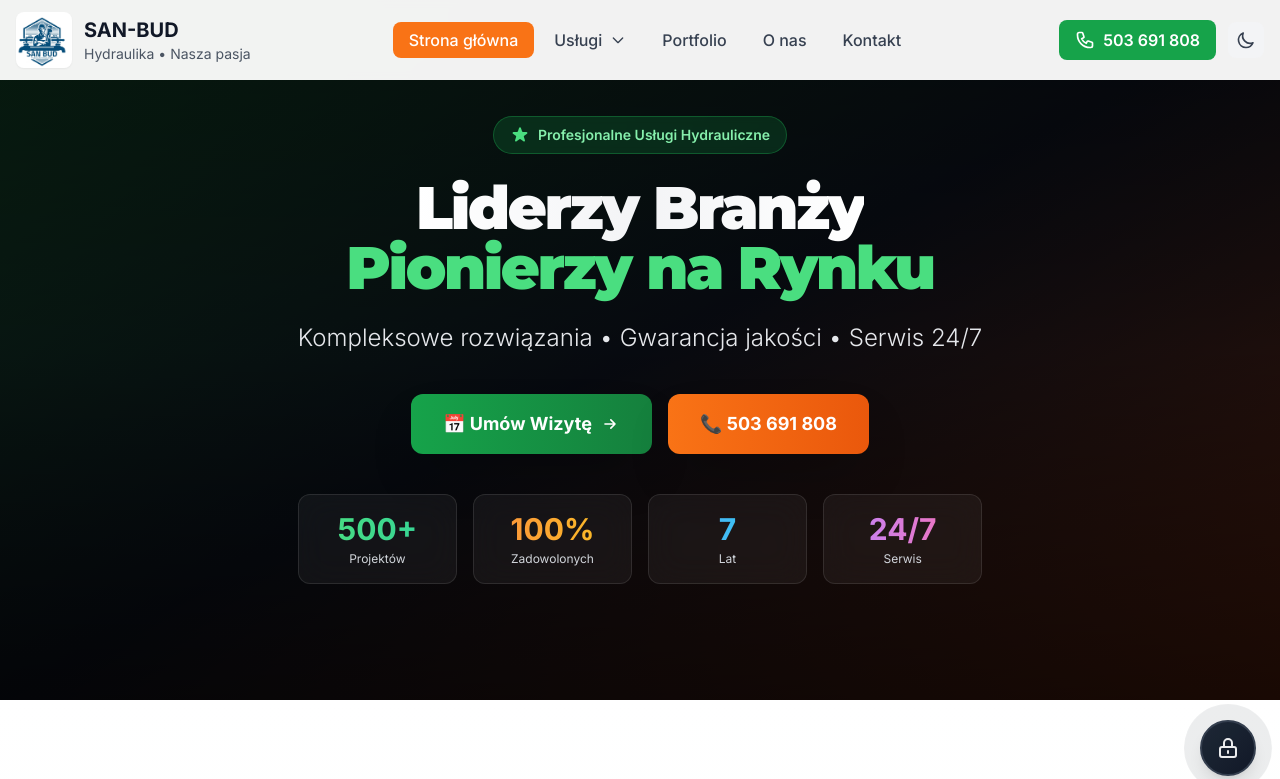
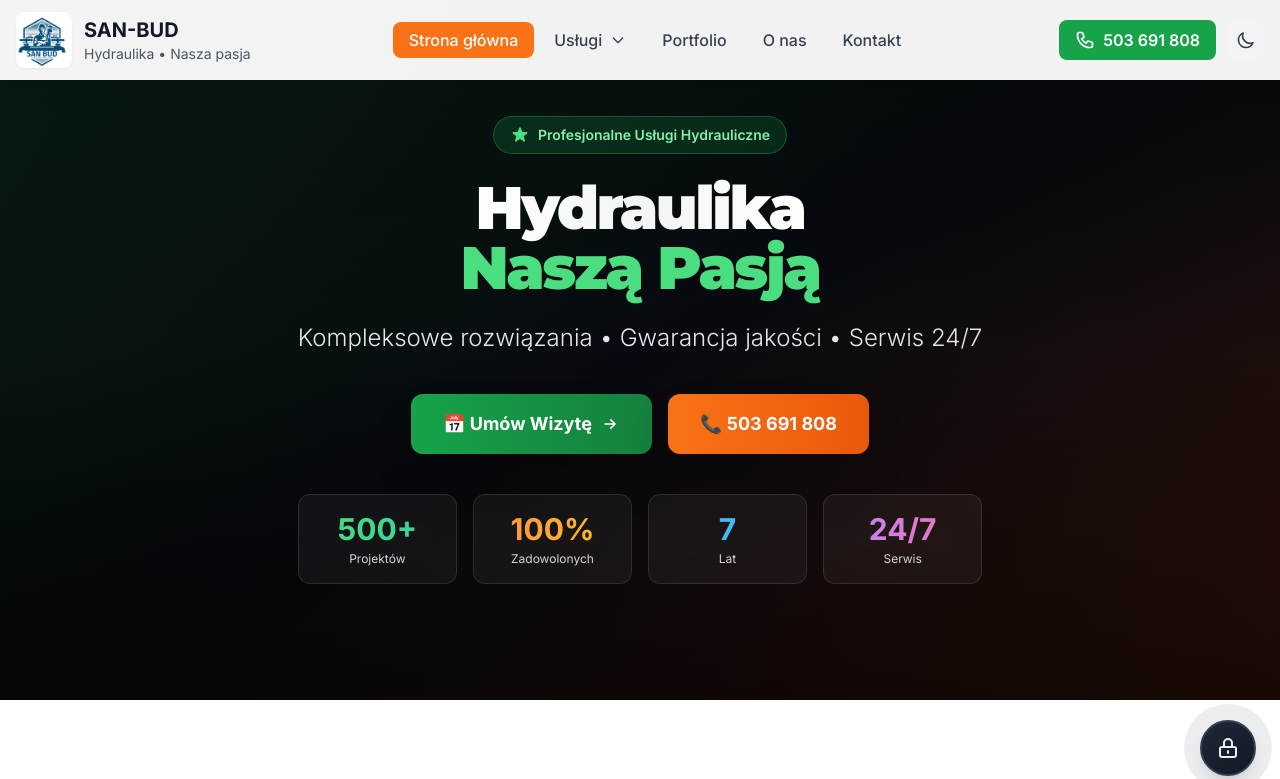
Before and after one commit to kozuchowskihubert/azure-san-bud, a Next.js app in the folder frontend/: page /en in a window 1280 px wide. Shown: the top 779 px of the page. Built offline with nearby package versions, Linux system fonts and the light colour scheme.

Commit message:
Zmień hasło na 'Hydraulika Naszą Pasją' - motto firmy SAN-BUD
Zgodne z hasłem firmowym i profilem Facebook.

```diff
--- a/frontend/app/[locale]/page.tsx
+++ b/frontend/app/[locale]/page.tsx
@@ -157,10 +157,10 @@ export default function HomePage() {
 
             <h1 className="text-5xl md:text-6xl font-black mb-6 leading-tight">
               <span className="bg-gradient-to-r from-white via-gray-100 to-white bg-clip-text text-transparent">
-                Liderzy Branży
+                Hydraulika
               </span>
               <br />
-              <span className="text-green-400">Pionierzy na Rynku</span>
+              <span className="text-green-400">Naszą Pasją</span>
             </h1>
 
             <p className="text-xl md:text-2xl mb-10 font-light text-gray-200">
```
